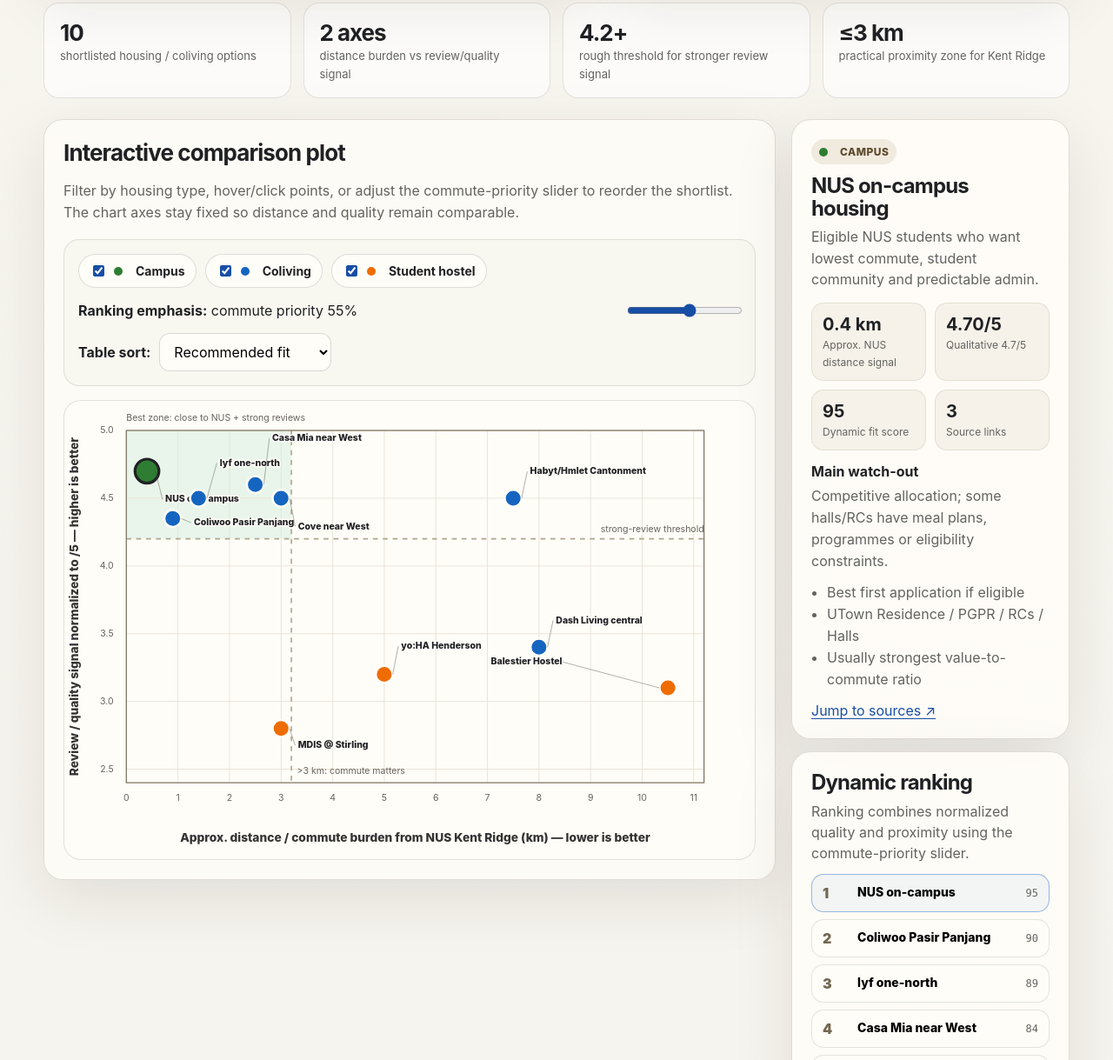
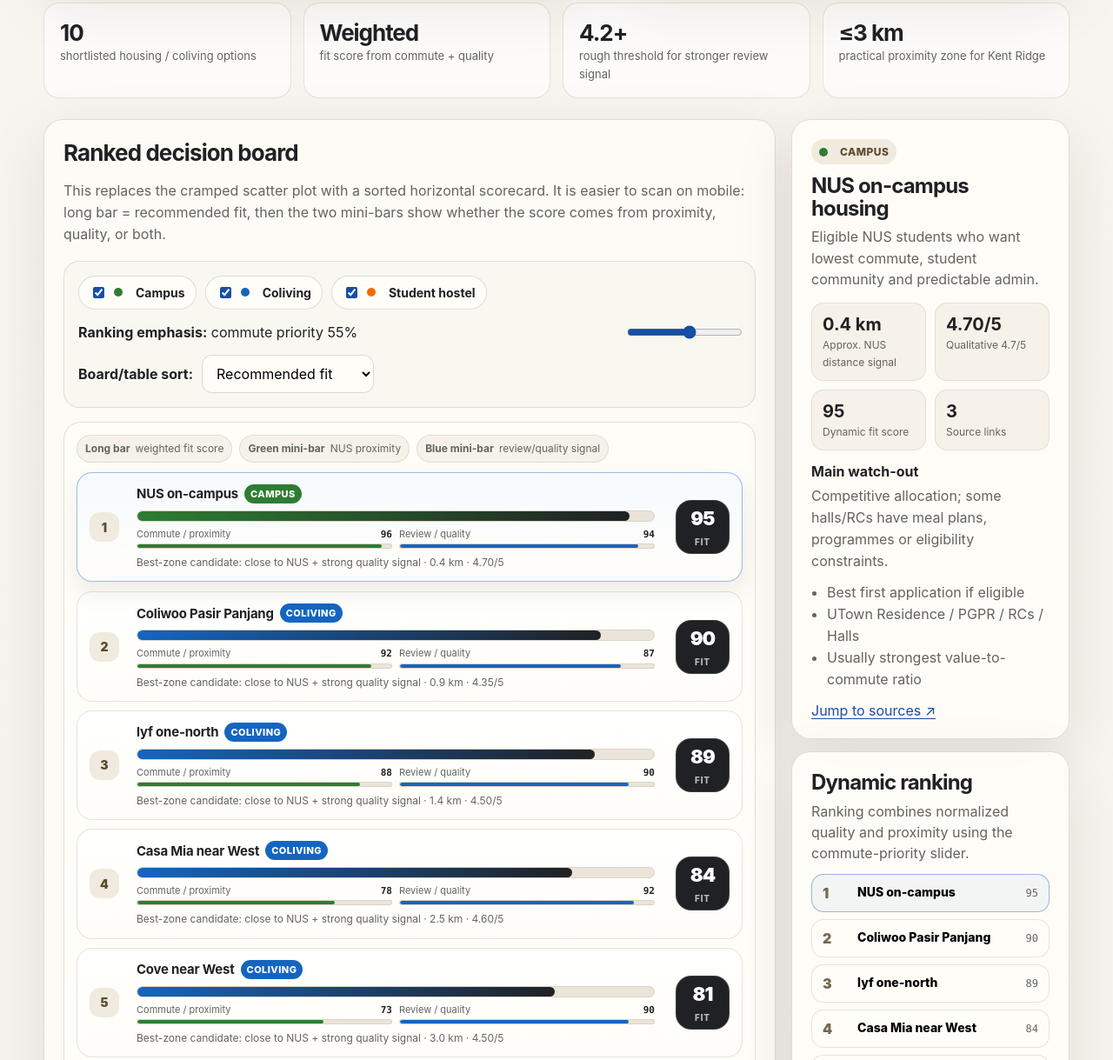
Before and after one commit to jylau91/nus-accommodation-visual, a plain HTML site: page index.html in a window 1280 px wide. Shown: the part 592-1811 px from the top of the page at 87% size. Drawn offline with Linux system fonts and the light colour scheme.

Commit message:
Replace scatter plot with ranked decision board

```diff
--- a/index.html
+++ b/index.html
@@ -3,8 +3,8 @@
 <head>
   <meta charset="utf-8" />
   <meta name="viewport" content="width=device-width, initial-scale=1" />
-  <meta name="description" content="Interactive 2-axis comparison of top student accommodation and coliving options for NUS Kent Ridge students." />
-  <title>NUS Student Accommodation: Interactive Comparison</title>
+  <meta name="description" content="Ranked decision-board comparison of top student accommodation and coliving options for NUS Kent Ridge students." />
+  <title>NUS Student Accommodation: Ranked Comparison</title>
   <style>
     :root {
       --bg: #f6f4ee;
@@ -196,40 +196,164 @@
       padding: 10px 12px;
     }
 
-    .chart-wrap {
-      position: relative;
+    .decision-wrap {
       background: #fffdf8;
       border: 1px solid rgba(115,105,90,.2);
       border-radius: 20px;
+      padding: 14px;
       overflow: hidden;
     }
-    svg { display: block; width: 100%; height: auto; }
-    .axis-label { font-size: 17px; font-weight: 800; fill: #343434; }
-    .tick { font-size: 13px; fill: #68645e; }
-    .grid { stroke: #e6dfd3; stroke-width: 1; }
-    .threshold { stroke: #afa490; stroke-width: 2; stroke-dasharray: 7 7; }
-    .point { cursor: pointer; transition: opacity .18s ease; }
-    .point:hover { filter: brightness(.94); }
-    .point-label { font-size: 13px; fill: #202124; font-weight: 800; pointer-events: none; paint-order: stroke; stroke: #fffdf8; stroke-width: 4px; stroke-linejoin: round; }
-
-    .tooltip {
-      position: absolute;
-      min-width: 230px;
-      max-width: 300px;
-      pointer-events: none;
-      opacity: 0;
-      transform: translate(-50%, -104%);
-      background: rgba(32,33,36,.94);
+    .decision-legend {
+      display: flex;
+      flex-wrap: wrap;
+      gap: 8px;
+      margin-bottom: 12px;
+      color: var(--muted);
+      font-size: 12px;
+      line-height: 1.35;
+    }
+    .decision-legend span {
+      display: inline-flex;
+      align-items: center;
+      gap: 6px;
+      padding: 7px 9px;
+      border-radius: 999px;
+      background: #f6f2e9;
+      border: 1px solid rgba(115,105,90,.16);
+    }
+    .decision-board { display: grid; gap: 10px; }
+    .decision-empty {
+      padding: 28px;
+      border-radius: 16px;
+      background: #f6f2e9;
+      color: var(--muted);
+      text-align: center;
+    }
+    .decision-row {
+      width: 100%;
+      display: grid;
+      grid-template-columns: 42px minmax(0, 1fr) 74px;
+      gap: 12px;
+      align-items: center;
+      min-height: 92px;
+      padding: 13px 14px;
+      border: 1px solid rgba(115,105,90,.18);
+      border-radius: 18px;
+      background: linear-gradient(180deg, rgba(255,255,255,.8), rgba(255,253,248,.95));
+      color: var(--ink);
+      cursor: pointer;
+      text-align: left;
+      transition: transform .16s ease, border-color .16s ease, box-shadow .16s ease, background .16s ease;
+    }
+    .decision-row:hover, .decision-row.active {
+      transform: translateY(-1px);
+      border-color: rgba(21,101,192,.42);
+      box-shadow: 0 12px 28px rgba(37,31,20,.08);
+      background: linear-gradient(180deg, rgba(245,250,255,.94), rgba(255,253,248,.98));
+    }
+    .decision-rank {
+      width: 34px;
+      height: 34px;
+      border-radius: 12px;
+      display: grid;
+      place-items: center;
+      background: #f0eadf;
+      color: #5c4c31;
+      font-weight: 900;
+      font-size: 14px;
+    }
+    .decision-main { display: grid; gap: 8px; min-width: 0; }
+    .decision-title {
+      display: flex;
+      flex-wrap: wrap;
+      gap: 7px;
+      align-items: center;
+      min-width: 0;
+    }
+    .decision-title b {
+      font-size: 15px;
+      line-height: 1.15;
+      letter-spacing: -.015em;
+    }
+    .type-chip {
+      display: inline-flex;
+      align-items: center;
+      min-height: 22px;
+      padding: 4px 7px;
+      border-radius: 999px;
       color: #fff;
-      border-radius: 14px;
-      padding: 12px 13px;
-      box-shadow: 0 14px 34px rgba(0,0,0,.24);
-      transition: opacity .12s ease;
-      font-size: 13px;
-      z-index: 5;
+      font-size: 11px;
+      font-weight: 850;
+      text-transform: uppercase;
+      letter-spacing: .04em;
+      white-space: nowrap;
     }
-    .tooltip b { display: block; margin-bottom: 4px; }
-    .tooltip small { color: rgba(255,255,255,.72); line-height: 1.35; }
+    .decision-note {
+      color: var(--muted);
+      font-size: 12px;
+      line-height: 1.35;
+      white-space: nowrap;
+      overflow: hidden;
+      text-overflow: ellipsis;
+    }
+    .score-track, .component-track {
+      overflow: hidden;
+      border-radius: 999px;
+      background: #ebe4d8;
+      border: 1px solid rgba(115,105,90,.14);
+    }
+    .score-track { height: 13px; }
+    .score-fill {
+      display: block;
+      height: 100%;
+      width: calc(var(--fit) * 1%);
+      border-radius: inherit;
+      background: linear-gradient(90deg, var(--type-color), #202124);
+    }
+    .component-bars {
+      display: grid;
+      grid-template-columns: repeat(2, minmax(0, 1fr));
+      gap: 8px;
+    }
+    .component {
+      display: grid;
+      gap: 4px;
+      color: var(--muted);
+      font-size: 11px;
+      line-height: 1.2;
+    }
+    .component-label { display: flex; justify-content: space-between; gap: 8px; }
+    .component-label b { color: var(--ink); font-family: var(--mono); font-size: 11px; }
+    .component-track { height: 6px; }
+    .component-fill {
+      display: block;
+      height: 100%;
+      border-radius: inherit;
+      width: calc(var(--component) * 1%);
+      background: var(--component-color);
+    }
+    .decision-score {
+      justify-self: end;
+      display: grid;
+      place-items: center;
+      width: 62px;
+      height: 62px;
+      border-radius: 18px;
+      background: #202124;
+      color: #fff;
+      font-weight: 950;
+      font-size: 22px;
+      letter-spacing: -.04em;
+      box-shadow: inset 0 0 0 1px rgba(255,255,255,.12);
+    }
+    .decision-score small {
+      margin-top: -8px;
+      color: rgba(255,255,255,.7);
+      font-size: 10px;
+      letter-spacing: .08em;
+      text-transform: uppercase;
+      font-weight: 800;
+    }
 
     .detail {
       position: sticky;
@@ -328,6 +452,11 @@
       h1 { font-size: 42px; }
       .hero-actions .btn { width: 100%; justify-content: center; }
       .score-grid { grid-template-columns: 1fr; }
+      .decision-wrap { padding: 10px; }
+      .decision-row { grid-template-columns: 34px minmax(0,1fr); min-height: 0; }
+      .decision-score { grid-column: 1 / -1; width: 100%; height: auto; min-height: 42px; grid-template-columns: auto auto; gap: 6px; justify-self: stretch; }
+      .decision-score small { margin-top: 0; }
+      .component-bars { grid-template-columns: 1fr; }
     }
 
     @media (prefers-reduced-motion: reduce) {
@@ -340,19 +469,19 @@
     <section class="hero">
       <div class="hero-card">
         <span class="eyebrow">NUS Kent Ridge housing shortlist</span>
-        <h1>Student accommodation, ranked visually.</h1>
-        <p class="lede">An interactive two-axis map of ten practical NUS student housing and coliving choices. The X-axis shows approximate commute burden from NUS Kent Ridge; the Y-axis shows a normalized review/quality signal from public review snippets and institutional fit.</p>
+        <h1>Student accommodation, ranked clearly.</h1>
+        <p class="lede">A ranked decision board of ten practical NUS student housing and coliving choices. The main bar shows the weighted fit score; the smaller bars expose the trade-off between commute/proximity and review/quality signal.</p>
         <div class="hero-actions">
-          <a class="btn" href="#interactive">Explore the chart</a>
+          <a class="btn" href="#interactive">Explore the ranking</a>
           <a class="btn secondary" href="#sources">View sources</a>
         </div>
       </div>
       <aside class="method-card" aria-label="Methodology summary">
         <h2>How to read this</h2>
         <ul class="mini-list">
-          <li><span class="num">1</span><span><b>Top-right is strongest.</b> It means high quality/reviews with manageable NUS commute.</span></li>
-          <li><span class="num">2</span><span><b>Exact address matters.</b> Casa Mia, Cove and Dash are providers, so only West-side listings should be treated as NUS-friendly.</span></li>
-          <li><span class="num">3</span><span><b>Ratings are signals, not guarantees.</b> Re-check recent reviews, lease terms, deposit rules and the actual room before signing.</span></li>
+          <li><span class="num">1</span><span><b>Longest bar is strongest.</b> It combines proximity to NUS and the review/quality signal using the slider.</span></li>
+          <li><span class="num">2</span><span><b>Small bars show the trade-off.</b> Commute and quality can pull in different directions; the best options stay strong on both.</span></li>
+          <li><span class="num">3</span><span><b>Exact address matters.</b> Casa Mia, Cove and Dash are providers, so only West-side listings should be treated as NUS-friendly.</span></li>
         </ul>
         <div class="callout"><b>Verdict:</b> apply for NUS housing first. If private, prioritize lyf one-north, Coliwoo Pasir Panjang, then a West-side Casa Mia/Cove room.</div>
       </aside>
@@ -360,23 +489,23 @@
 
     <section class="meta-strip" aria-label="Page summary metrics">
       <div class="metric"><strong>10</strong><span>shortlisted housing / coliving options</span></div>
-      <div class="metric"><strong>2 axes</strong><span>distance burden vs review/quality signal</span></div>
+      <div class="metric"><strong>Weighted</strong><span>fit score from commute + quality</span></div>
       <div class="metric"><strong>4.2+</strong><span>rough threshold for stronger review signal</span></div>
       <div class="metric"><strong>≤3 km</strong><span>practical proximity zone for Kent Ridge</span></div>
     </section>
 
     <section id="interactive" class="workspace">
       <div class="panel">
-        <h2>Interactive comparison plot</h2>
-        <p>Filter by housing type, hover/click points, or adjust the commute-priority slider to reorder the shortlist. The chart axes stay fixed so distance and quality remain comparable.</p>
-        <div class="controls" aria-label="Chart controls">
+        <h2>Ranked decision board</h2>
+        <p>This replaces the cramped scatter plot with a sorted horizontal scorecard. It is easier to scan on mobile: long bar = recommended fit, then the two mini-bars show whether the score comes from proximity, quality, or both.</p>
+        <div class="controls" aria-label="Decision-board controls">
           <div class="control-row" id="typeFilters"></div>
           <div class="slider-wrap">
             <label for="weight"><b>Ranking emphasis:</b> commute priority <span id="weightLabel">55%</span></label>
             <input id="weight" type="range" min="0" max="100" value="55" />
           </div>
           <div class="control-row">
-            <label for="sort"><b>Table sort:</b></label>
+            <label for="sort"><b>Board/table sort:</b></label>
             <select id="sort">
               <option value="fit">Recommended fit</option>
               <option value="quality">Quality signal</option>
@@ -385,9 +514,13 @@
             </select>
           </div>
         </div>
-        <div class="chart-wrap">
-          <svg id="chart" viewBox="0 0 980 650" role="img" aria-label="Scatter plot comparing NUS accommodation by distance and quality"></svg>
-          <div class="tooltip" id="tooltip" role="status" aria-live="polite"></div>
+        <div class="decision-wrap">
+          <div class="decision-legend" aria-label="How to read the ranked bars">
+            <span><b>Long bar</b> weighted fit score</span>
+            <span><b>Green mini-bar</b> NUS proximity</span>
+            <span><b>Blue mini-bar</b> review/quality signal</span>
+          </div>
+          <div class="decision-board" id="decisionBoard" aria-label="Ranked accommodation decision board"></div>
         </div>
       </div>
 
@@ -561,20 +694,7 @@
     ];
 
     const typeColors = { Campus: '#2e7d32', Coliving: '#1565c0', 'Student hostel': '#ef6c00' };
-    const labelOffsets = {
-      nus: { dx: 26, dy: 44 },
-      coliwoo: { dx: 30, dy: 10 },
-      lyf: { dx: 30, dy: -46 },
-      casamia: { dx: 24, dy: -62 },
-      cove: { dx: 24, dy: 44 },
-      mdis: { dx: 24, dy: 28 },
-      yoha: { dx: 24, dy: -36 },
-      habyt: { dx: 24, dy: -34 },
-      dash: { dx: 24, dy: -34 },
-      balestier: { dx: -150, dy: -34 }
-    };
-    const svg = document.getElementById('chart');
-    const tooltip = document.getElementById('tooltip');
+    const decisionBoard = document.getElementById('decisionBoard');
     const detailCard = document.getElementById('detailCard');
     const rankList = document.getElementById('rankList');
     const summaryRows = document.getElementById('summaryRows');
@@ -587,16 +707,19 @@
     let selectedId = 'nus';
     let activeTypes = new Set(['Campus', 'Coliving', 'Student hostel']);
 
-    const bounds = { left: 88, top: 42, width: 820, height: 500, right: 908, bottom: 542 };
-    const xMin = 0, xMax = 11.2, yMin = 2.4, yMax = 5.0;
-    const xScale = x => bounds.left + ((x - xMin) / (xMax - xMin)) * bounds.width;
-    const yScale = y => bounds.top + ((yMax - y) / (yMax - yMin)) * bounds.height;
+    const maxDistance = 11.2;
+
+    function proximityScore(item) {
+      return Math.max(0, 100 - (item.distance / maxDistance) * 100);
+    }
+
+    function qualityScore(item) {
+      return (item.quality / 5) * 100;
+    }
 
     function fitScore(item) {
       const commuteWeight = Number(weight.value) / 100;
-      const qualityScore = (item.quality / 5) * 100;
-      const proximityScore = Math.max(0, 100 - (item.distance / xMax) * 100);
-      return (proximityScore * commuteWeight) + (qualityScore * (1 - commuteWeight));
+      return (proximityScore(item) * commuteWeight) + (qualityScore(item) * (1 - commuteWeight));
     }
 
     function filtered() { return options.filter(o => activeTypes.has(o.type)); }
@@ -620,102 +743,60 @@
       });
     }
 
-    function drawText(x, y, text, cls, anchor = 'start') {
-      const el = document.createElementNS('http://www.w3.org/2000/svg', 'text');
-      el.setAttribute('x', x); el.setAttribute('y', y); el.setAttribute('class', cls); el.setAttribute('text-anchor', anchor);
-      el.textContent = text;
-      svg.appendChild(el);
-      return el;
+    function decisionBand(o, score) {
+      if (o.distance <= 3.2 && o.quality >= 4.2) return 'Best-zone candidate: close to NUS + strong quality signal';
+      if (o.distance > 6 && o.quality >= 4.2) return 'Quality signal is strong, but this is commute-heavy';
+      if (o.quality < 3.5) return 'Only shortlist if budget, availability or viewing is compelling';
+      if (score >= 80) return 'Strong backup if the exact address and lease terms check out';
+      if (o.distance > 3.2) return 'Check door-to-door commute before paying any deposit';
+      return 'Worth shortlisting after fresh room-level checks';
     }
 
-    function drawLine(x1,y1,x2,y2,cls) {
-      const el = document.createElementNS('http://www.w3.org/2000/svg', 'line');
-      el.setAttribute('x1', x1); el.setAttribute('y1', y1); el.setAttribute('x2', x2); el.setAttribute('y2', y2); el.setAttribute('class', cls);
-      svg.appendChild(el); return el;
-    }
+    function renderDecisionBoard() {
+      const rows = sortedOptions();
+      if (!rows.length) {
+        decisionBoard.innerHTML = '<div class="decision-empty">No accommodation types selected. Re-enable at least one filter.</div>';
+        return;
+      }
 
-    function drawChart() {
-      svg.innerHTML = '';
-      const shade = document.createElementNS('http://www.w3.org/2000/svg', 'rect');
-      shade.setAttribute('x', xScale(0)); shade.setAttribute('y', yScale(5));
-      shade.setAttribute('width', xScale(3.2) - xScale(0)); shade.setAttribute('height', yScale(4.2) - yScale(5));
-      shade.setAttribute('fill', '#e8f5e9'); shade.setAttribute('opacity', '.95');
-      svg.appendChild(shade);
+      decisionBoard.innerHTML = rows.map((o, i) => {
+        const fit = fitScore(o);
+        const proximity = proximityScore(o);
+        const quality = qualityScore(o);
+        return `
+          <button class="decision-row ${o.id === selectedId ? 'active' : ''}" data-id="${o.id}" style="--fit:${fit.toFixed(1)};--type-color:${typeColors[o.type]}" aria-label="Rank ${i + 1}: ${escapeHtml(o.name)}, fit score ${fit.toFixed(0)}, ${o.distance.toFixed(1)} kilometres from NUS, quality ${o.quality.toFixed(2)} out of 5">
+            <span class="decision-rank">${i + 1}</span>
+            <span class="decision-main">
+              <span class="decision-title">
+                <b>${escapeHtml(o.short)}</b>
+                <span class="type-chip" style="background:${typeColors[o.type]}">${escapeHtml(o.type)}</span>
+              </span>
+              <span class="score-track" aria-hidden="true"><span class="score-fill"></span></span>
+              <span class="component-bars" aria-hidden="true">
+                <span class="component">
+                  <span class="component-label"><span>Commute / proximity</span><b>${proximity.toFixed(0)}</b></span>
+                  <span class="component-track"><span class="component-fill" style="--component:${proximity.toFixed(1)};--component-color:#2e7d32"></span></span>
+                </span>
+                <span class="component">
+                  <span class="component-label"><span>Review / quality</span><b>${quality.toFixed(0)}</b></span>
+                  <span class="component-track"><span class="component-fill" style="--component:${quality.toFixed(1)};--component-color:#1565c0"></span></span>
+                </span>
+              </span>
+              <span class="decision-note">${escapeHtml(decisionBand(o, fit))} · ${o.distance.toFixed(1)} km · ${o.quality.toFixed(2)}/5</span>
+            </span>
+            <span class="decision-score">${fit.toFixed(0)}<small>fit</small></span>
+          </button>
+        `;
+      }).join('');
 
-      for (let x = 0; x <= 11; x++) {
-        drawLine(xScale(x), bounds.top, xScale(x), bounds.bottom, 'grid');
-        drawText(xScale(x), bounds.bottom + 26, String(x), 'tick', 'middle');
-      }
-      [2.5,3,3.5,4,4.5,5].forEach(y => {
-        drawLine(bounds.left, yScale(y), bounds.right, yScale(y), 'grid');
-        drawText(bounds.left - 18, yScale(y) + 4, y.toFixed(1), 'tick', 'end');
-      });
-      drawLine(xScale(3.2), bounds.top, xScale(3.2), bounds.bottom, 'threshold');
-      drawLine(bounds.left, yScale(4.2), bounds.right, yScale(4.2), 'threshold');
-
-      const border = document.createElementNS('http://www.w3.org/2000/svg', 'rect');
-      border.setAttribute('x', bounds.left); border.setAttribute('y', bounds.top);
-      border.setAttribute('width', bounds.width); border.setAttribute('height', bounds.height);
-      border.setAttribute('fill', 'none'); border.setAttribute('stroke', '#827764'); border.setAttribute('stroke-width', '1.6');
-      svg.appendChild(border);
-
-      drawText(bounds.left, 28, 'Best zone: close to NUS + strong reviews', 'tick');
-      drawText(bounds.right, yScale(4.2) - 10, 'strong-review threshold', 'tick', 'end');
-      drawText(xScale(3.2) + 8, bounds.bottom - 12, '>3 km: commute matters', 'tick');
-      drawText(bounds.left + bounds.width/2, 626, 'Approx. distance / commute burden from NUS Kent Ridge (km) — lower is better', 'axis-label', 'middle');
-      const ylabel = drawText(20, bounds.top + bounds.height/2, 'Review / quality signal normalized to /5 — higher is better', 'axis-label', 'middle');
-      ylabel.setAttribute('transform', `rotate(-90 20 ${bounds.top + bounds.height/2})`);
-
-      filtered().forEach(o => {
-        const g = document.createElementNS('http://www.w3.org/2000/svg', 'g');
-        g.setAttribute('class', 'point');
-        g.setAttribute('tabindex', '0');
-        g.setAttribute('role', 'button');
-        g.setAttribute('aria-label', `${o.name}: ${o.distance}km, ${o.quality} quality`);
-        const cx = xScale(o.distance), cy = yScale(o.quality);
-        const circle = document.createElementNS('http://www.w3.org/2000/svg', 'circle');
-        circle.setAttribute('cx', cx); circle.setAttribute('cy', cy);
-        circle.setAttribute('r', o.id === selectedId ? 17 : 12);
-        circle.setAttribute('fill', typeColors[o.type]);
-        circle.setAttribute('stroke', o.id === selectedId ? '#202124' : '#fffdf8');
-        circle.setAttribute('stroke-width', o.id === selectedId ? '4' : '3');
-        g.appendChild(circle);
-
-        const labelOffset = labelOffsets[o.id] || { dx: 18, dy: -14 };
-        const leader = document.createElementNS('http://www.w3.org/2000/svg', 'line');
-        leader.setAttribute('x1', cx + Math.sign(labelOffset.dx) * 12);
-        leader.setAttribute('y1', cy);
-        leader.setAttribute('x2', cx + labelOffset.dx - 4);
-        leader.setAttribute('y2', cy + labelOffset.dy - 4);
-        leader.setAttribute('stroke', 'rgba(80,74,63,.45)');
-        leader.setAttribute('stroke-width', '1.2');
-        g.appendChild(leader);
-
-        const label = document.createElementNS('http://www.w3.org/2000/svg', 'text');
-        label.setAttribute('x', cx + labelOffset.dx);
-        label.setAttribute('y', cy + labelOffset.dy);
-        label.setAttribute('class', 'point-label');
-        label.setAttribute('text-anchor', labelOffset.dx < 0 ? 'end' : 'start');
-        label.textContent = o.short;
-        g.appendChild(label);
-
-        g.addEventListener('mouseenter', evt => showTooltip(evt, o));
-        g.addEventListener('mousemove', evt => showTooltip(evt, o));
-        g.addEventListener('mouseleave', hideTooltip);
-        g.addEventListener('click', () => { selectedId = o.id; renderAll(false); document.getElementById('detailCard').scrollIntoView({block:'nearest'}); });
-        g.addEventListener('keydown', e => { if (e.key === 'Enter' || e.key === ' ') { e.preventDefault(); selectedId = o.id; renderAll(false); }});
-        svg.appendChild(g);
+      decisionBoard.querySelectorAll('.decision-row').forEach(btn => {
+        btn.addEventListener('click', () => {
+          selectedId = btn.dataset.id;
+          renderAll(false);
+          document.getElementById('detailCard').scrollIntoView({block:'nearest'});
+        });
       });
     }
-
-    function showTooltip(evt, o) {
-      const rect = document.querySelector('.chart-wrap').getBoundingClientRect();
-      tooltip.style.left = `${evt.clientX - rect.left}px`;
-      tooltip.style.top = `${evt.clientY - rect.top}px`;
-      tooltip.innerHTML = `<b>${escapeHtml(o.name)}</b><small>${o.type} · ${o.distance.toFixed(1)} km · quality ${o.quality.toFixed(2)}/5<br>${escapeHtml(o.bestFor)}</small>`;
-      tooltip.style.opacity = 1;
-    }
-    function hideTooltip() { tooltip.style.opacity = 0; }
 
     function renderDetail() {
       const o = selected();
@@ -781,7 +862,7 @@
 
     function renderAll(updateSources = false) {
       weightLabel.textContent = `${weight.value}%`;
-      drawChart();
+      renderDecisionBoard();
       renderDetail();
       renderRankList();
       renderTable();
```
